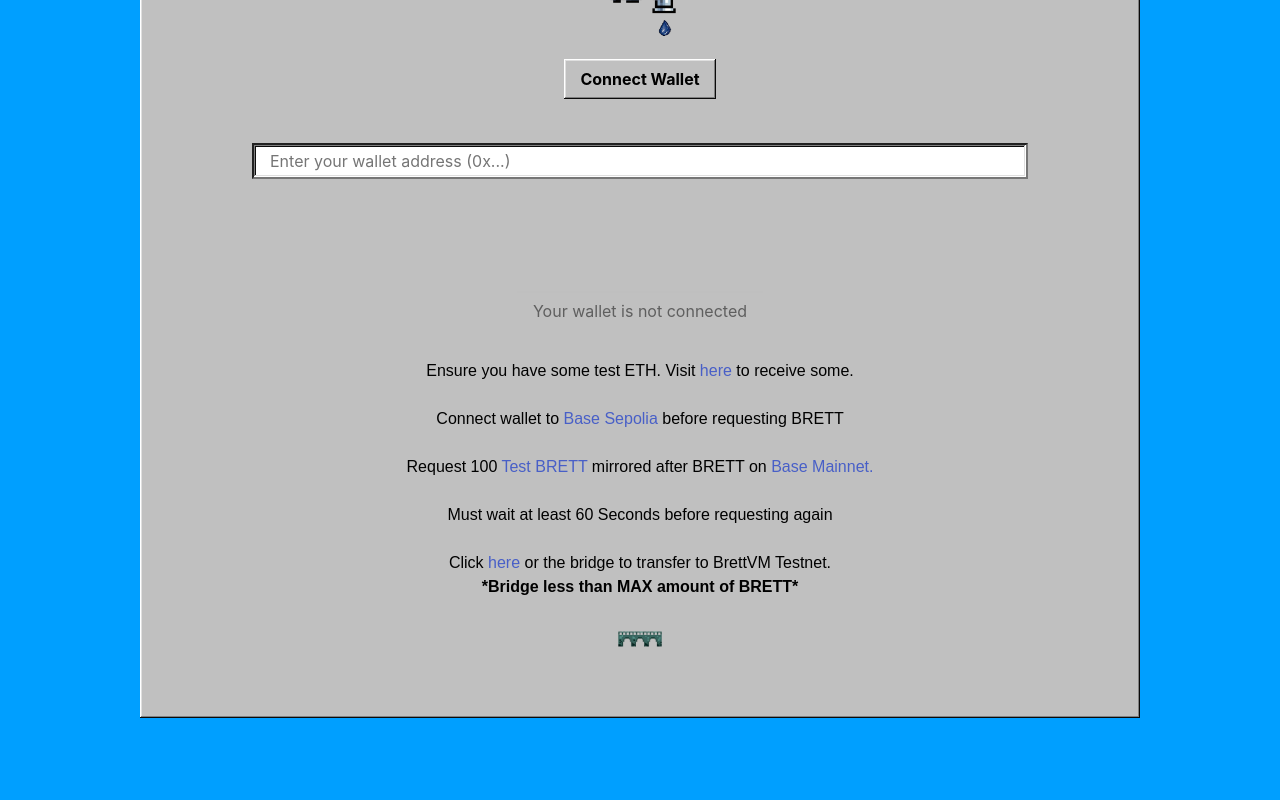
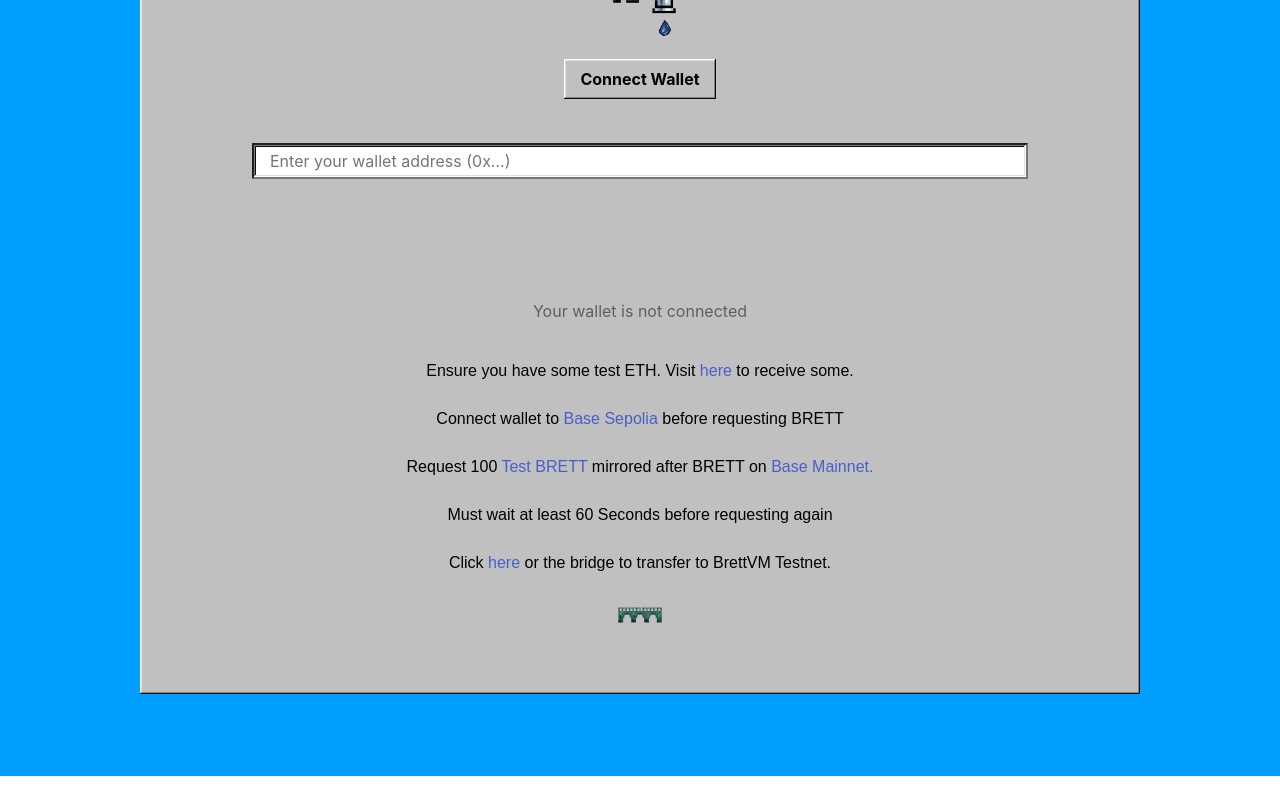
Before and after one commit to brettlayer3/brettVM-faucet, a React (Create React App) app: page / in a window 1280 px wide. Shown: the part 470-1270 px from the top of the page. After the commit the page ends 1246 px from the top, so only its background shows below. Built offline with nearby package versions, Linux system fonts and the light colour scheme.

Commit message:
Revert "update bridge notice"
This reverts commit 4848b49121549ae5563722e66d7ec87c4ddeab5e.

```diff
--- a/package.json
+++ b/package.json
@@ -3,8 +3,6 @@
   "version": "0.1.0",
   "private": true,
   "dependencies": {
-    "@coinbase/onchainkit": "^0.23.4",
-    "@coinbase/wallet-sdk": "^4.0.4",
     "@testing-library/jest-dom": "^5.16.5",
     "@testing-library/react": "^13.4.0",
     "@testing-library/user-event": "^13.5.0",
@@ -14,8 +12,6 @@
     "react-dom": "^18.2.0",
     "react-google-recaptcha": "^3.1.0",
     "react-scripts": "5.0.1",
-    "viem": "^2.16.4",
-    "wagmi": "^2.10.8",
     "web-vitals": "^2.1.4"
   },
   "scripts": {
--- a/src/App.js
+++ b/src/App.js
@@ -351,8 +351,6 @@
                 Click<a href="https://brettvm-testnet-3o1ozdql67-6aac6993b9bfa2bd.testnets.rollbridge.app" target="blank"> here </a>
                 or the bridge to transfer to BrettVM Testnet.
                 <br/>
-                <b>*Bridge less than MAX amount of BRETT*</b>
-                <br/>
                 <a href="https://brettvm-testnet-3o1ozdql67-6aac6993b9bfa2bd.testnets.rollbridge.app" target="blank">
                   <img src={bridgePixel} width={48} alt="bridge" />
                 </a>
```
Also changed, not shown: 1 other file (tests, documents, lock files or other folders).
